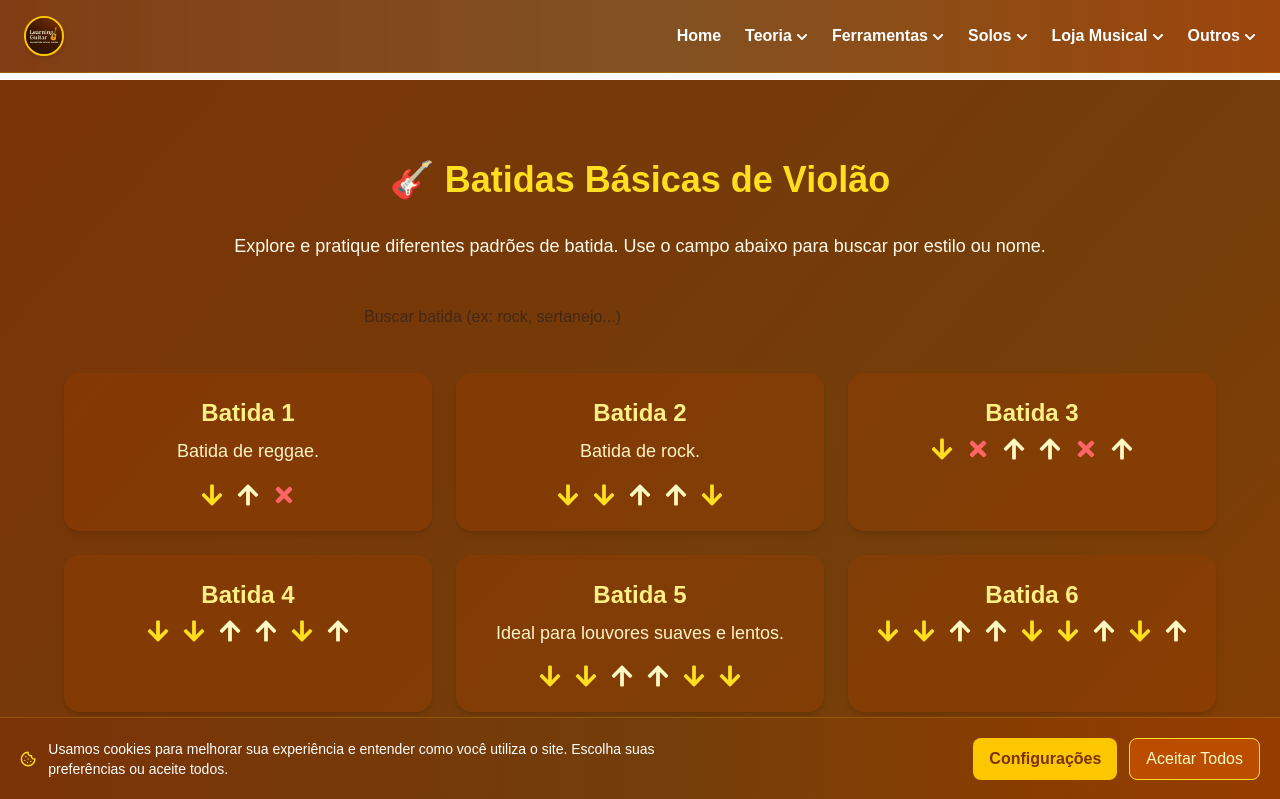
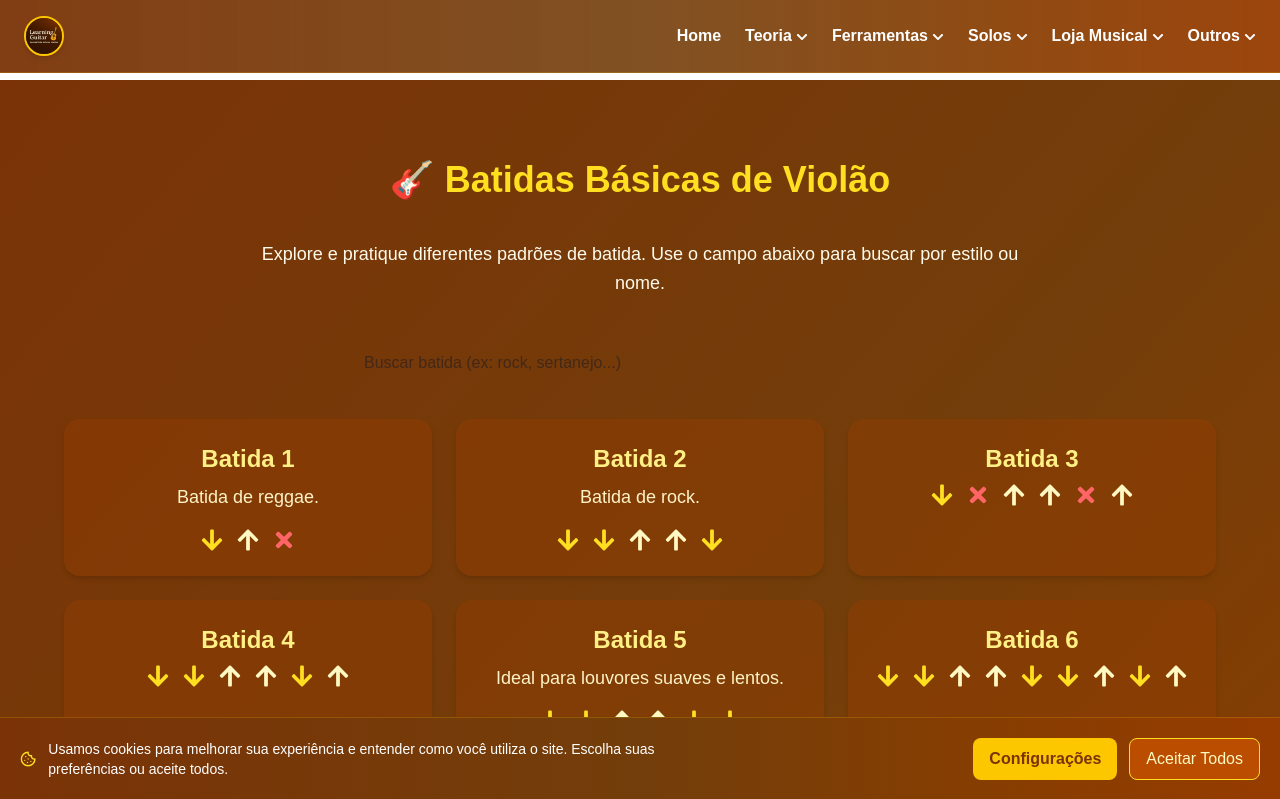
Before and after one commit to robsonalbuquerquedev/learningguitar, a Next.js app: page /batidas-basicas in a window 1280 px wide. Shown: the top 799 px of the page. Built offline with nearby package versions, Linux system fonts and the light colour scheme.

Commit message:
update: atualizar rota batidas-basicas

```diff
--- a/src/app/batidas-basicas/page.tsx
+++ b/src/app/batidas-basicas/page.tsx
@@ -1,114 +1,47 @@
-"use client";
-import { useState } from "react";
-import { motion } from "framer-motion";
-import { FaArrowDown, FaArrowUp, FaTimes } from "react-icons/fa";
+import type { Metadata } from "next";
+import BatidasContent from "@/components/batidas/BatidasContent";
 
-const batidas = [
-    { nome: "Batida 1", padrao: ["down", "up", "mute"], descricao: "Batida de reggae." },
-    { nome: "Batida 2", padrao: ["down", "down", "up", "up", "down"], descricao: "Batida de rock." },
-    { nome: "Batida 3", padrao: ["down", "mute", "up", "up", "mute", "up"] },
-    { nome: "Batida 4", padrao: ["down", "down", "up", "up", "down", "up"] },
-    { nome: "Batida 5", padrao: ["down", "down", "up", "up", "down", "down"], descricao: "Ideal para louvores suaves e lentos." },
-    { nome: "Batida 6", padrao: ["down", "down", "up", "up", "down", "down", "up", "down", "up"] },
-    { nome: "Batida 7", padrao: ["down", "mute", "up", "up", "down", "mute", "up", "down", "up"] },
-    { nome: "Batida 8", padrao: ["down", "down", "up"] },
-    { nome: "Batida 9", padrao: ["down", "mute", "up", "mute", "up"] },
-    { nome: "Batida 10", padrao: ["down", "up", "up"], descricao: "Batida de sertanejo." },
-    { nome: "Batida 11", padrao: ["down", "up", "up", "down"] },
-    { nome: "Batida 12", padrao: ["down", "down", "up", "down", "up", "down"] },
-    { nome: "Batida 13", padrao: ["down", "up", "up", "down", "up", "up", "down"], descricao: "Perfeita para músicas mais animadas." },
-    { nome: "Batida 14", padrao: ["down", "down", "up", "down", "up", "down", "down"], descricao: "Muito usada em músicas pop e adoração." },
-    { nome: "Batida 15", padrao: ["down", "down", "up", "up", "down", "down", "down", "up"] },
-    { nome: "Batida 16", padrao: ["down", "up", "up", "down", "up", "up", "down", "up", "down", "up"] },
-];
+export const metadata: Metadata = {
+    title: {
+        absolute: "Batidas Básicas de Violão | Guia Visual e Prático"
+    },
+    description:
+        "Aprenda batidas básicas de violão com exemplos visuais, setas de movimento e padrões rítmicos. Perfeito para iniciantes começando a tocar.",
+    keywords: [
+        "batidas de violão",
+        "ritmo violão",
+        "padrões de batida",
+        "como fazer batida violão",
+        "batida para iniciantes",
+        "violão ritmos básicos",
+        "levadas violão"
+    ],
+    alternates: {
+        canonical: "https://aprenderviolaoonline.com.br/batidas-basicas"
+    },
+    openGraph: {
+        title: "Batidas Básicas de Violão | Guia Completo",
+        description:
+            "Aprenda batidas básicas de violão com animações visuais, setas para cima e para baixo e padrões rítmicos práticos.",
+        url: "https://aprenderviolaoonline.com.br/batidas-basicas",
+        images: ["/og-image.png"]
+    }
+};
 
-export default function Batidas() {
-    const [filtro, setFiltro] = useState("");
-
-    const batidasFiltradas = batidas.filter((b) =>
-        b.nome.toLowerCase().includes(filtro.toLowerCase()) ||
-        (b.descricao && b.descricao.toLowerCase().includes(filtro.toLowerCase()))
-    );
-
+export default function BatidasPage() {
     return (
         <main className="min-h-screen bg-gradient-to-br from-amber-900 via-yellow-900 to-amber-800 text-amber-50 py-20 px-6">
-            <motion.div
-                className="max-w-6xl mx-auto space-y-8"
-                initial={{ opacity: 0, y: 50 }}
-                animate={{ opacity: 1, y: 0 }}
-                transition={{ duration: 0.8 }}
-            >
-                <h1 className="text-3xl sm:text-4xl font-bold text-center text-yellow-300">
+            <div className="max-w-6xl mx-auto space-y-10">
+                <h1 className="text-3xl sm:text-4xl font-bold text-center text-yellow-300 animate-fadeSlide">
                     🎸 Batidas Básicas de Violão
                 </h1>
 
-                <p className="text-lg leading-relaxed text-center">
+                <p className="text-lg leading-relaxed text-center max-w-3xl mx-auto animate-fadeIn">
                     Explore e pratique diferentes padrões de batida. Use o campo abaixo para buscar por estilo ou nome.
                 </p>
 
-                {/* Campo de busca */}
-                <div className="flex justify-center">
-                    <motion.input
-                        type="text"
-                        placeholder="Buscar batida (ex: rock, sertanejo...)"
-                        className="w-full sm:w-2/3 lg:w-1/2 p-3 rounded-xl text-gray-900 focus:outline-none focus:ring-2 focus:ring-yellow-400"
-                        value={filtro}
-                        onChange={(e) => setFiltro(e.target.value)}
-                        whileFocus={{ scale: 1.03 }}
-                        transition={{ type: "spring", stiffness: 200 }}
-                    />
-                </div>
-
-                {/* Grid de batidas */}
-                {batidasFiltradas.length > 0 ? (
-                    <motion.div
-                        className="grid sm:grid-cols-2 lg:grid-cols-3 gap-6"
-                        initial="hidden"
-                        animate="visible"
-                        variants={{
-                            hidden: {},
-                            visible: {
-                                transition: { staggerChildren: 0.1 },
-                            },
-                        }}
-                    >
-                        {batidasFiltradas.map((batida, index) => (
-                            <motion.div
-                                key={index}
-                                className="bg-amber-800/40 p-6 rounded-2xl shadow-md text-center hover:scale-105 transition-transform"
-                                variants={{
-                                    hidden: { opacity: 0, y: 30 },
-                                    visible: { opacity: 1, y: 0 },
-                                }}
-                                transition={{ duration: 0.4, ease: "easeOut" }}
-                                whileHover={{ scale: 1.05 }}
-                            >
-                                <h2 className="text-2xl font-semibold text-yellow-200 mb-2">{batida.nome}</h2>
-                                {batida.descricao && (
-                                    <p className="text-lg leading-relaxed mb-4 text-amber-100">{batida.descricao}</p>
-                                )}
-
-                                <div className="flex justify-center gap-3 text-2xl">
-                                    {batida.padrao.map((mov, i) => {
-                                        if (mov === "down") return <FaArrowDown key={i} className="text-yellow-300" />;
-                                        if (mov === "up") return <FaArrowUp key={i} className="text-yellow-100" />;
-                                        if (mov === "mute") return <FaTimes key={i} className="text-red-400" />;
-                                        return null;
-                                    })}
-                                </div>
-                            </motion.div>
-                        ))}
-                    </motion.div>
-                ) : (
-                    <p className="text-center text-yellow-200 mt-8">
-                        Nenhuma batida encontrada para &quot;<span className="font-semibold">{filtro}</span>&quot;
-                    </p>
-                )}
-
-                <p className="text-center text-sm text-amber-200 mt-6">
-                    💡 Dica: pratique devagar e sinta o balanço natural entre o toque e o abafado (X).
-                </p>
-            </motion.div>
+                <BatidasContent />
+            </div>
         </main>
     );
 }
```
